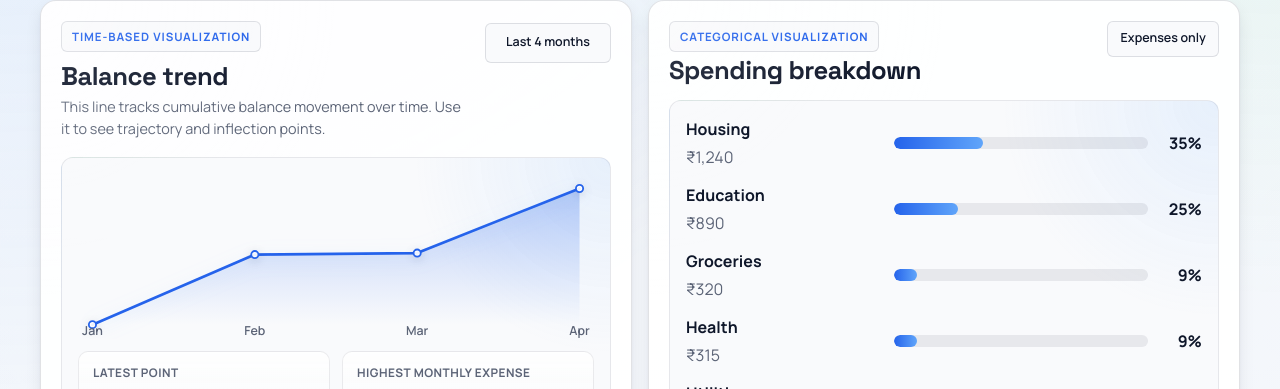
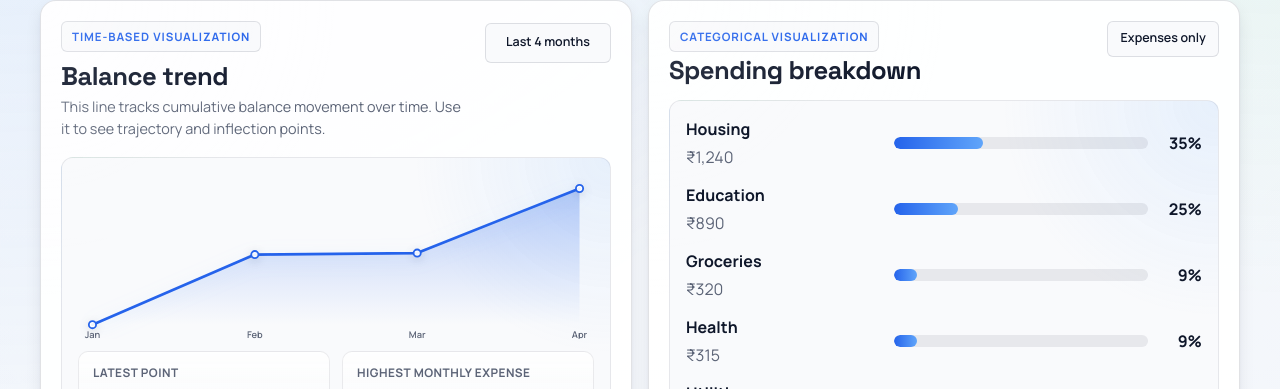
Before and after one commit to gandharr/Vault-Finance, a React (Vite) app: page / in a window 1280 px wide. Shown: the part 730-1119 px from the top of the page. Built offline with nearby package versions, Linux system fonts and the light colour scheme.

Commit message:
Fix month label overlap with trend points

```diff
--- a/src/App.css
+++ b/src/App.css
@@ -876,8 +876,10 @@ textarea {
 
 .chart-axis-label {
   fill: var(--text-muted);
-  font-size: 24px;
+  font-size: 18px;
   font-weight: 600;
+  dominant-baseline: hanging;
+  pointer-events: none;
 }
 
 .chart-summary-strip {
@@ -1819,7 +1821,7 @@ textarea {
   }
 
   .chart-axis-label {
-    font-size: 20px;
+    font-size: 16px;
   }
 
   .sparkline-meta {
@@ -1911,7 +1913,7 @@ textarea {
 
 @media (max-width: 520px) {
   .chart-axis-label {
-    font-size: 18px;
+    font-size: 14px;
   }
 
   .auth-modal {
--- a/src/App.tsx
+++ b/src/App.tsx
@@ -830,7 +830,7 @@ function App() {
                       <text
                         key={`axis-${entry.label}`}
                         x={dotPosition.x}
-                        y="312"
+                        y="302"
                         textAnchor="middle"
                         className="chart-axis-label"
                       >
```
